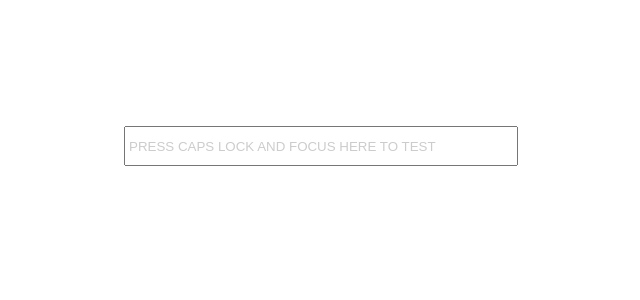
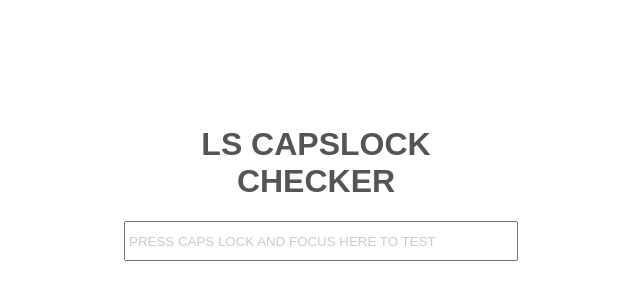
Before and after one commit to leandrosimoes/ls-capslock, a website: page docs/index.html in a window 1280 px wide. Shown: the part 66-366 px from the top of the page, without its empty margins (324-964 px from the left). Drawn offline with nearby package versions, Linux system fonts and the light colour scheme.

Commit message:
Finished documentation;

```diff
--- a/docs/index.html
+++ b/docs/index.html
@@ -14,7 +14,10 @@
 
 <body>
     <main id="main" rel="main">
-        <input id="sample-capslock-input" class="sample-capslock-input" type="text" name="" value="" placeholder="PRESS CAPS LOCK AND FOCUS HERE TO TEST">
+        <div id="input-area">
+            <h1>LS CAPSLOCK CHECKER</h1>
+            <input id="sample-capslock-input" class="sample-capslock-input" type="text" name="" value="" placeholder="PRESS CAPS LOCK AND FOCUS HERE TO TEST">
+        </div>
     </main>
     <script>
         $(document).ready(function () {
--- a/docs/sample.css
+++ b/docs/sample.css
@@ -9,15 +9,23 @@ body {
 	font-family: Arial, Verdana, sans-serif;
 }
 
+h1 {
+	color: #555;
+}
+
 main {
 	width: 30%;
 	height: 100%;
 	margin: 0 auto;
 }
 
-main #sample-capslock-input {
+main #input-area {
+		margin-top: 50%;
+		text-align: center;
+}
+
+main #input-area #sample-capslock-input {
 	width: 100%;
-	margin-top: 50%;
 	height: 30px;
 	padding: 3px;
 	color: #555;
```
Also changed, not shown: README.md.
